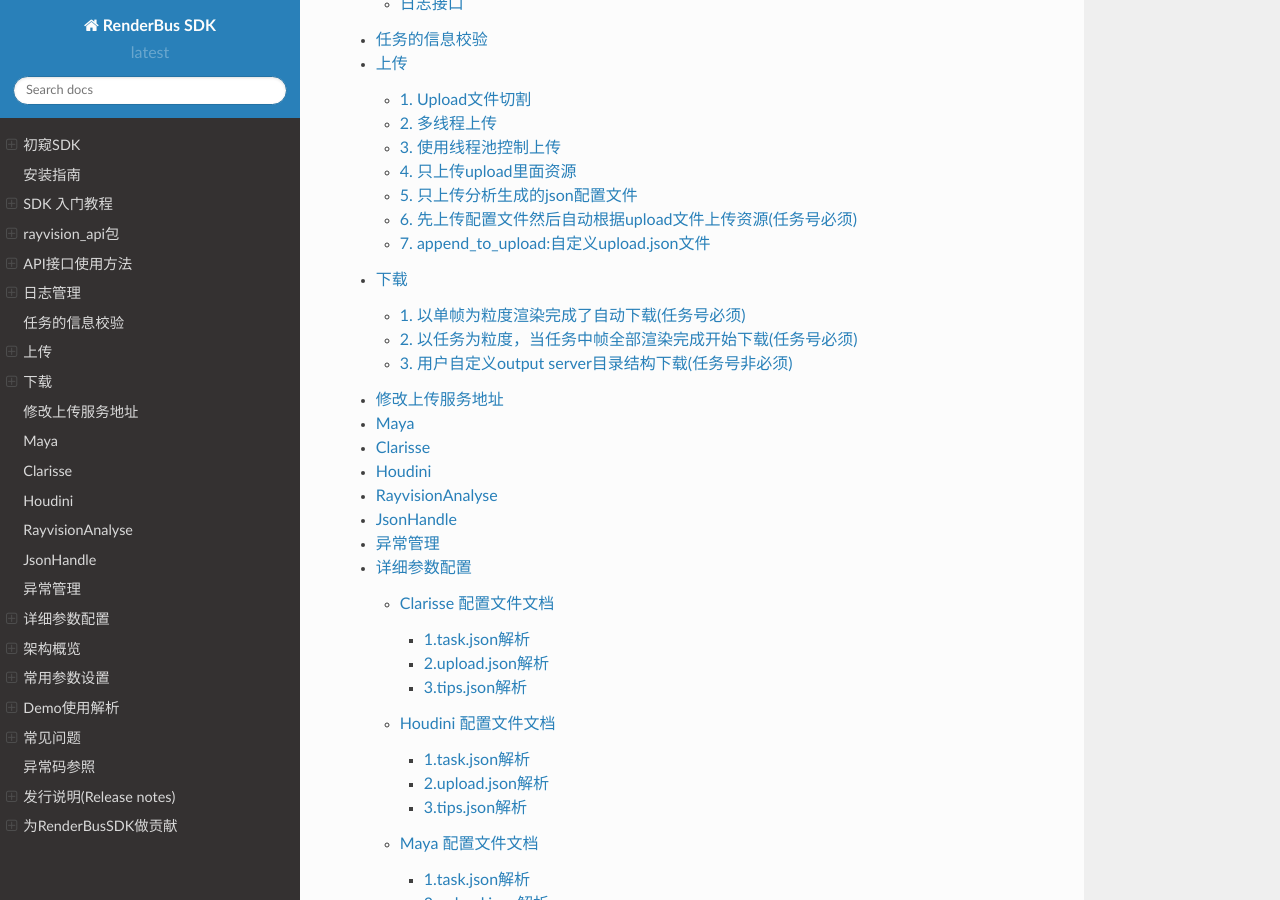
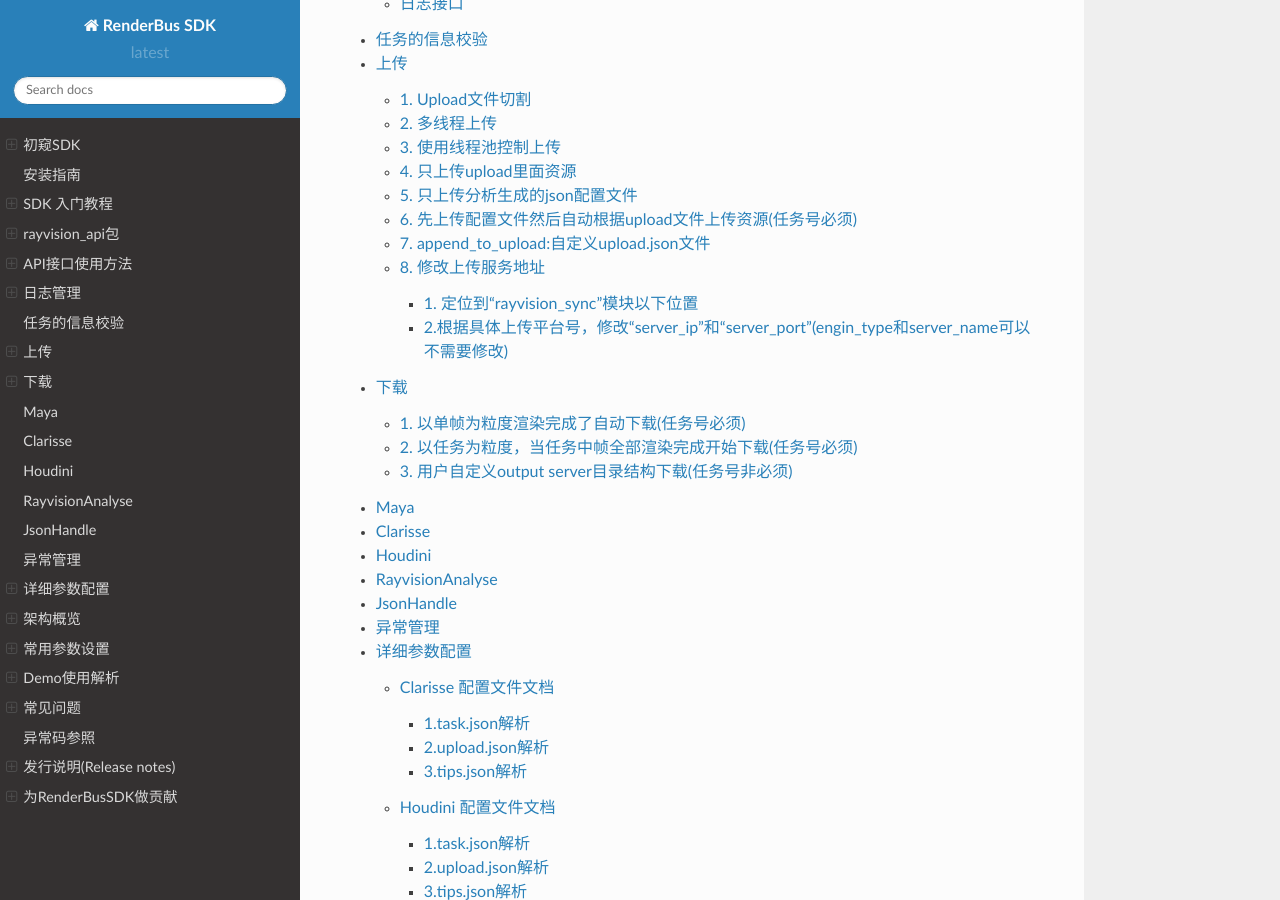
Before and after one commit to renderbus/docs_sdk, a Sphinx documentation site: the page built from docs/index.rst, in a window 1280 px wide and 900 px high, scrolled down 2300 px. Built offline with Sphinx 7.4.7 and the Read the Docs theme 2.0.0, drawn with Linux system fonts in a browser that asks for light colours; some of the changed lines change nothing that is shown.

Commit message:
feat: upload_and_download.md

````diff
--- a/docs/render/sync/rayvision_sync/core/upload_and_download.md
+++ b/docs/render/sync/rayvision_sync/core/upload_and_download.md
@@ -238,7 +238,28 @@
 UPLOAD.upload_asset(r"D:\test\upload.json")
 ```
 
+#### 8. 修改上传服务地址
 
+> 上传服务地址一般是不需要修改，如果用户有特殊需要修改上传服务地址，可以按如下操作进行设置:
+
+#####    1. 定位到“rayvision_sync”模块以下位置
+
+rayvision_sync/rayvision_sync/transmission/transports.json
+
+#####    2.根据具体上传平台号，修改“server_ip”和“server_port”(engin_type和server_name可以不需要修改)
+
+```json
+"foxrenderfarm_www6": {
+        "engine_type":"aspera",
+        "server_name":"Europe",
+        "server_ip":"18.196.46.13",
+        "server_port":"10621"
+    },
+```
+
+具体路径如下图所示：
+
+![](https://blog-tao625.oss-cn-shenzhen.aliyuncs.com/izone/blog/20201105190325.png)
 
 ### 下载
 
@@ -386,26 +407,3 @@
 download = RayvisionDownload(api)
 download.download(download_filename_format="true", server_path="18164087_muti_layer_test/l_ayer2")
 ```
-
-### 修改上传服务地址
-
-> 上传服务地址一般是不需要修改，如果用户有特殊需要修改上传服务地址，可以按如下操作进行设置:
-
-   1.定位到“rayvision_sync”模块以下位置
-
-rayvision_sync/rayvision_sync/transmission/transports.json
-
-2. 根据具体上传平台号，修改“server_ip”和“server_port”(engin_type和server_name可以不需要修改)
-
-```json
-"foxrenderfarm_www6": {
-        "engine_type":"aspera",
-        "server_name":"Europe",
-        "server_ip":"18.196.46.13",
-        "server_port":"10621"
-    },
-```
-
-具体路径如下图所示：
-
-![](https://blog-tao625.oss-cn-shenzhen.aliyuncs.com/izone/blog/20201105190325.png)
````
